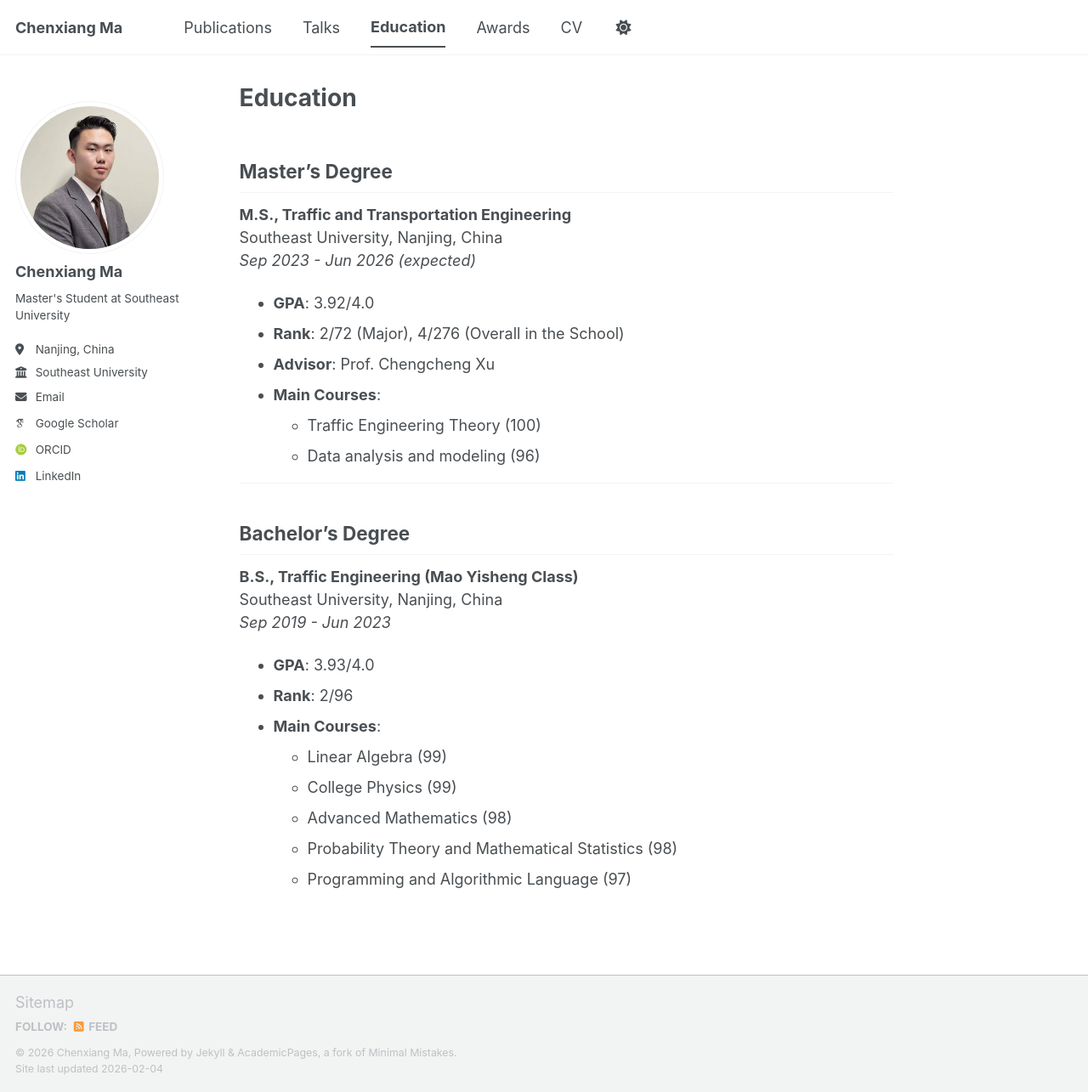
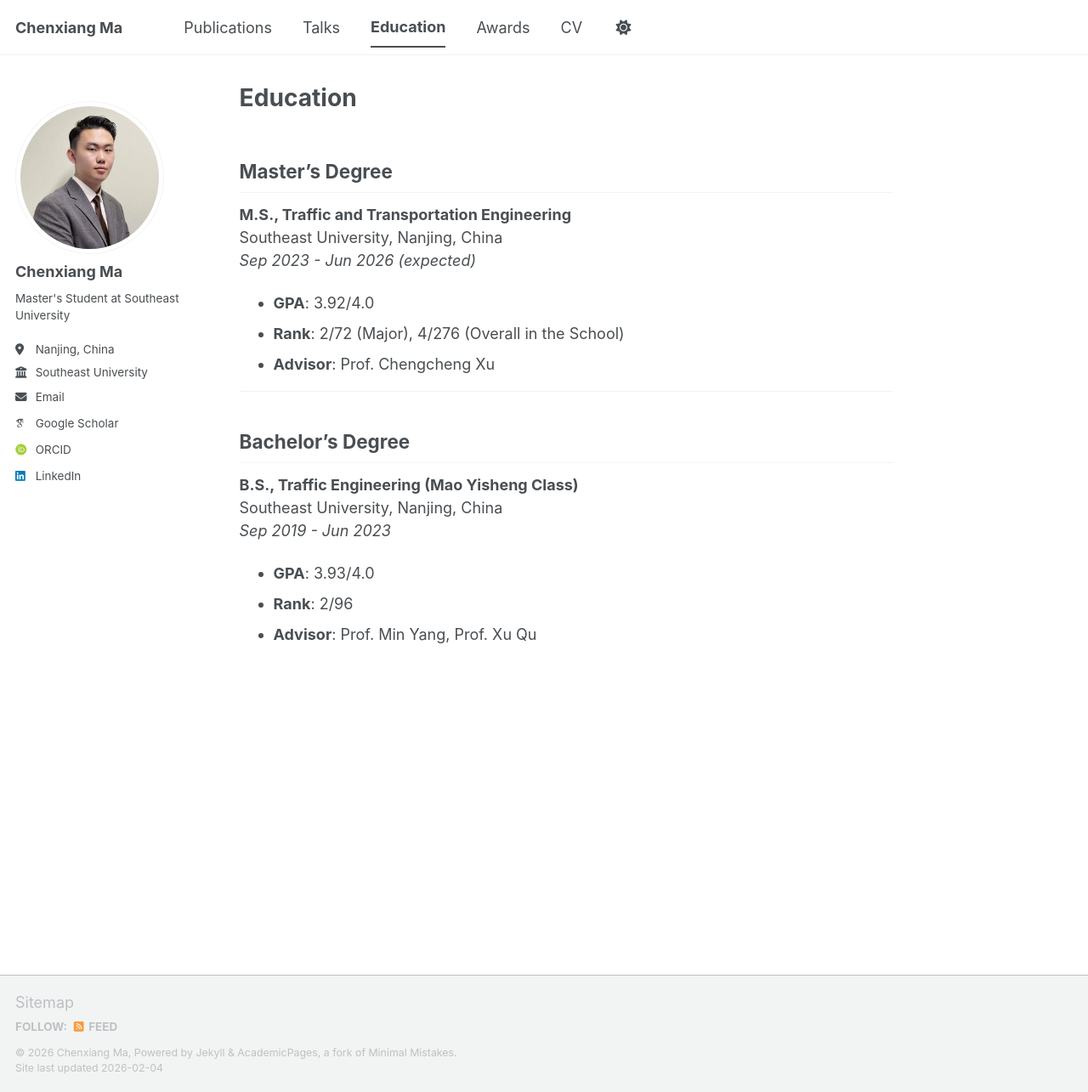
Before and after one commit to macxii23/macxii23.github.io, a Jekyll site: the page built from _pages/education.md, in a window 1280 px wide and 1285 px high. Shown: the whole window at 85% size. Built offline with Jekyll 4.4.1, drawn with Linux system fonts in a browser that asks for light colours; some web fonts are replaced; a script bundle is joined from its source files by our own code; library files that are not in the unit come from our copies.

Commit message:
Update education.md

```diff
--- a/_pages/education.md
+++ b/_pages/education.md
@@ -13,9 +13,6 @@ Southeast University, Nanjing, China
 - **GPA**: 3.92/4.0
 - **Rank**: 2/72 (Major), 4/276 (Overall in the School)
 - **Advisor**: Prof. Chengcheng Xu
-- **Main Courses**:
-  - Traffic Engineering Theory (100)
-  - Data analysis and modeling (96)
 
 ---
 
@@ -27,9 +24,4 @@ Southeast University, Nanjing, China
 
 - **GPA**: 3.93/4.0
 - **Rank**: 2/96
-- **Main Courses**:
-  - Linear Algebra (99)
-  - College Physics (99)
-  - Advanced Mathematics (98)
-  - Probability Theory and Mathematical Statistics (98)
-  - Programming and Algorithmic Language (97)
+- **Advisor**: Prof. Min Yang, Prof. Xu Qu
```
